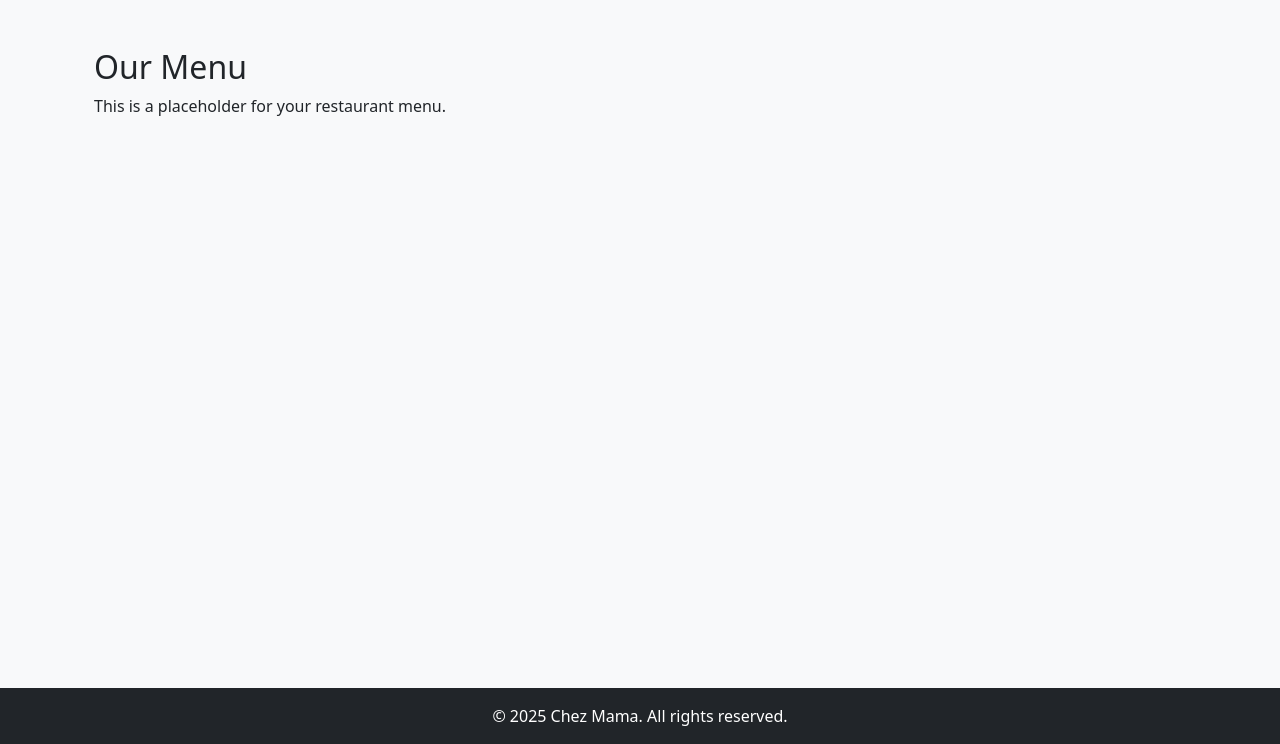
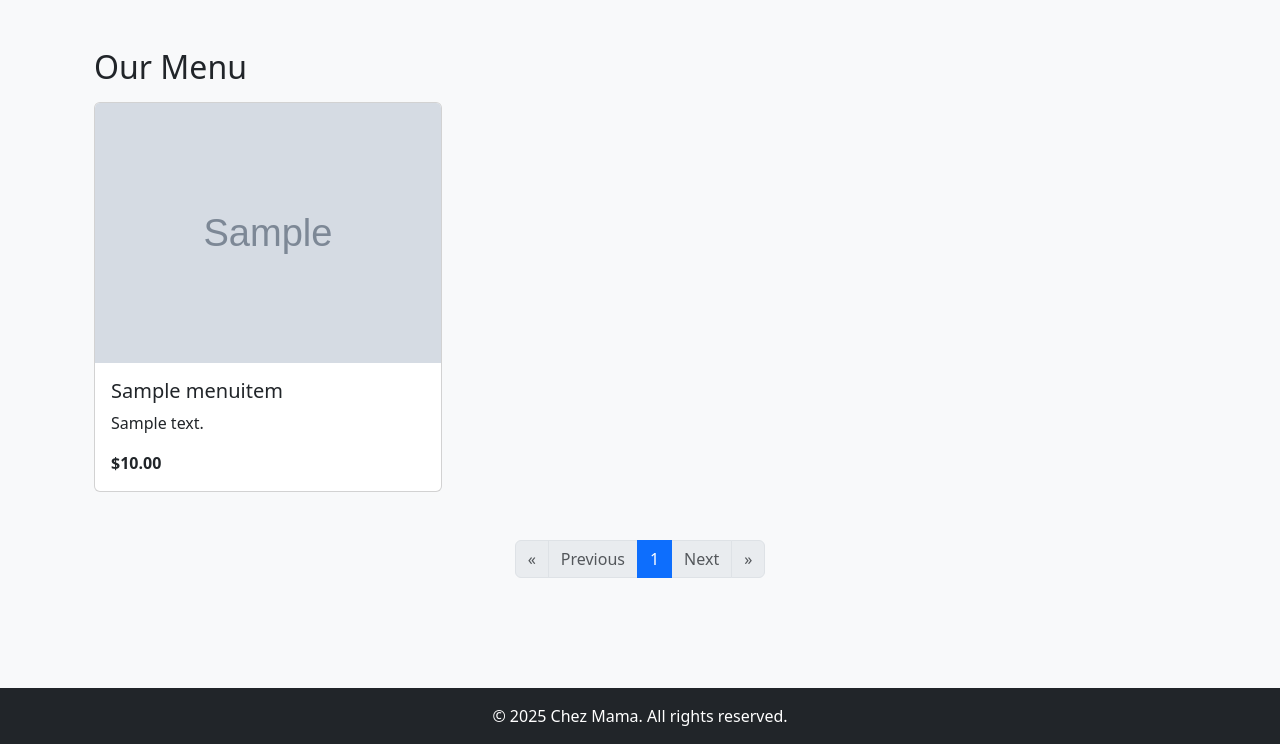
Before and after one commit to Vinsengi/restaurant-booking-app, a Django app: page /menu/ in a window 1280 px wide. Shown: the part 56-800 px from the top of the page. Run offline with Django 5.2, Linux system fonts and the light colour scheme; tables that the repository leaves empty hold one stand-in row (values such as "Sample post"); grey boxes marked "Sample" are stand-in pictures.

Commit message:
Update menu.html for Menu Items & Add menu items in database

```diff
--- a/bookings/templates/bookings/menu.html
+++ b/bookings/templates/bookings/menu.html
@@ -1,9 +1,61 @@
 {% extends "bookings/base.html" %}
-{% block title %}Menu{% endblock %}
+{% block title %}Our Menu{% endblock %}
 
 {% block content %}
 <div class="container mt-4">
-  <h2>Our Menu</h2>
-  <p>This is a placeholder for your restaurant menu.</p>
+  <h2 class="mb-3">Our Menu</h2>
+
+  {% if page_obj %}
+    <div class="row">
+      {% for item in page_obj %}
+        <div class="col-md-4 mb-4">
+          <div class="card h-100">
+            {% if item.image %}
+              <img src="{{ item.image.url }}" class="card-img-top" alt="{{ item.name }}">
+            {% endif %}
+            <div class="card-body">
+              <h5 class="card-title">{{ item.name }}</h5>
+              <p class="card-text">{{ item.description|truncatechars:100 }}</p>
+              <p class="card-text"><strong>${{ item.price }}</strong></p>
+            </div>
+          </div>
+        </div>
+      {% endfor %}
+    </div>
+
+    <div class="d-flex justify-content-center mt-4">
+      <nav>
+        <ul class="pagination">
+          {% if page_obj.has_previous %}
+            <li class="page-item">
+              <a class="page-link" href="?page=1">&laquo; First</a>
+            </li>
+            <li class="page-item">
+              <a class="page-link" href="?page={{ page_obj.previous_page_number }}">Previous</a>
+            </li>
+          {% else %}
+            <li class="page-item disabled"><span class="page-link">&laquo;</span></li>
+            <li class="page-item disabled"><span class="page-link">Previous</span></li>
+          {% endif %}
+
+          <li class="page-item active"><span class="page-link">{{ page_obj.number }}</span></li>
+
+          {% if page_obj.has_next %}
+            <li class="page-item">
+              <a class="page-link" href="?page={{ page_obj.next_page_number }}">Next</a>
+            </li>
+            <li class="page-item">
+              <a class="page-link" href="?page={{ page_obj.paginator.num_pages }}">Last &raquo;</a>
+            </li>
+          {% else %}
+            <li class="page-item disabled"><span class="page-link">Next</span></li>
+            <li class="page-item disabled"><span class="page-link">&raquo;</span></li>
+          {% endif %}
+        </ul>
+      </nav>
+    </div>
+  {% else %}
+    <p>No menu items found.</p>
+  {% endif %}
 </div>
 {% endblock %}
--- a/bookings/views.py
+++ b/bookings/views.py
@@ -1,5 +1,5 @@
 from django.shortcuts import render, redirect
-from .models import Customer, Booking, Table, Cancellation
+from .models import Customer, Booking, Table, Cancellation, MenuItem
 from .forms import PublicBookingForm
 from django.contrib import messages
 from django.db import IntegrityError, transaction
@@ -9,6 +9,7 @@ from django.urls import reverse
 from .email_utils import send_booking_email
 from urllib.parse import urlencode
 from django.http import HttpResponse
+from django.core.paginator import Paginator
 
 import logging
 # Initialize logger
@@ -202,7 +203,13 @@ def contact_view(request):
 
 
 def menu_view(request):
-    return render(request, 'bookings/menu.html')
+    menu_items = MenuItem.objects.filter(is_available=True).order_by('name')
+    paginator = Paginator(menu_items, 6)  # Show 6 items per page
+
+    page_number = request.GET.get('page')
+    page_obj = paginator.get_page(page_number)
+
+    return render(request, 'bookings/menu.html', {'page_obj': page_obj})
 
 
 def cancel_booking_view(request):
```
Also changed, not shown: media/menu_images/Isombe.jpg (added), media/menu_images/akaBenz.png (added).
